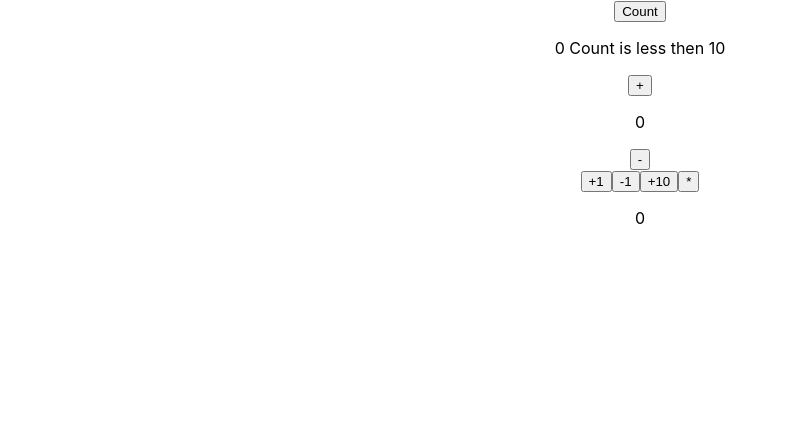
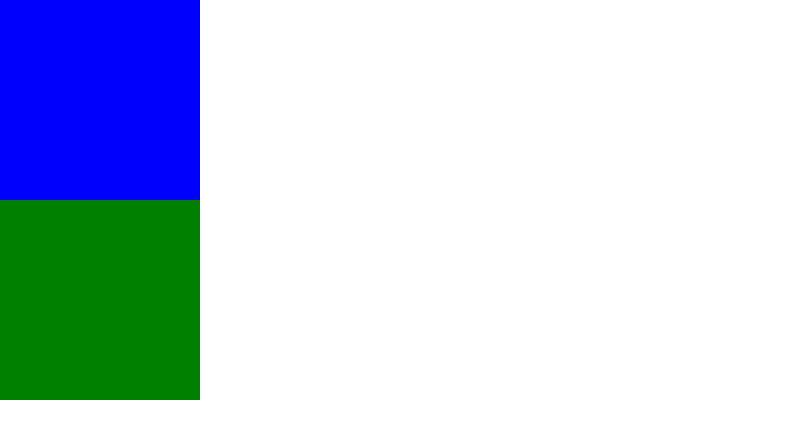
Before and after one commit to AnastasiaShapowalova/React_tasks, a React (Create React App) app in the folder react_state/: page / in a window 1280 px wide. Shown: the top 438 px of the page, without its empty margins (0-788 px from the left). Built offline with nearby package versions, Linux system fonts and the light colour scheme.

Commit message:
end task 4

```diff
--- a/react_state/src/App.js
+++ b/react_state/src/App.js
@@ -1,10 +1,11 @@
 import State from './Component/State'
 import './App.css';
+import Square from './Component/Squares';
 
 function App() {
   return (
     <div className="App">
-      <State/>
+      <Square/>
     </div>
   );
 }
--- /dev/null
+++ b/react_state/src/Component/Squares.js
@@ -0,0 +1,54 @@
+import {useState} from 'react'
+
+const style1 = {
+    display: 'flex',
+    alignItems: 'center',
+    width: '200px',
+    height: '200px',
+    backgroundColor: 'blue'
+}
+const style2 = {
+    display: 'flex',
+    alignItems: 'center',
+    width: '200px',
+    height: '200px',
+    backgroundColor: 'green'
+}
+const style3 = {
+    display: 'flex',
+    alignItems: 'center',
+    width: '200px',
+    height: '200px',
+    backgroundColor: 'red'
+}
+
+function Square() {
+  const [style, setSquare] = useState(true)
+
+  const changeSquare = () => {
+    style==false ? setSquare(true) : setSquare(false)
+  }
+
+  if(style == true) {
+  return(
+    <div>
+        <div style={style1}>
+        </div>
+          <div style={style2} onClick={changeSquare}>
+          </div>
+    </div>
+  )} else if (style == false) {
+    return(
+      <div>
+          <div style={style1}>
+          </div>
+        <div><br></br></div>
+          <div style={style3} onClick={changeSquare}>
+          </div>
+      </div>
+    )
+  }
+
+}
+
+export default Square;
```
